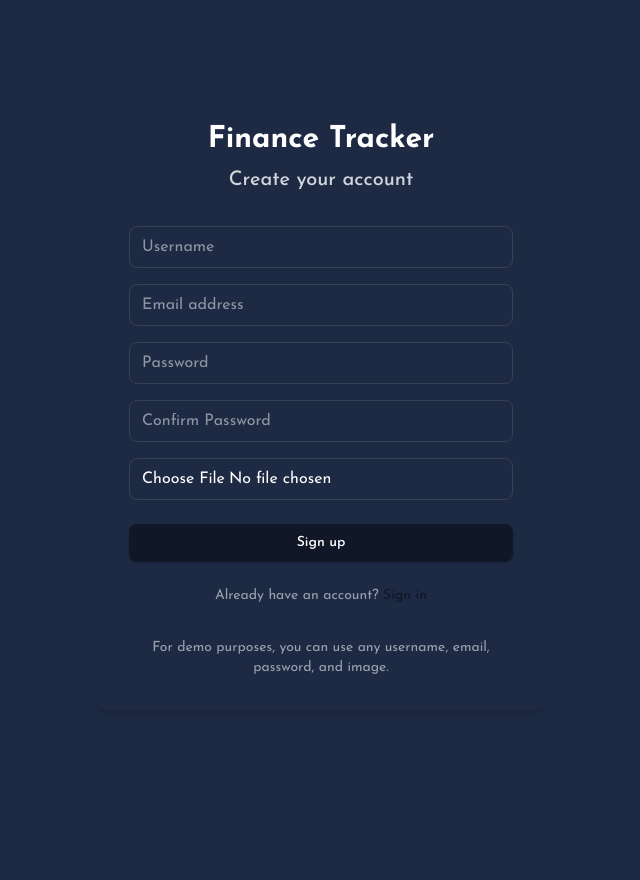
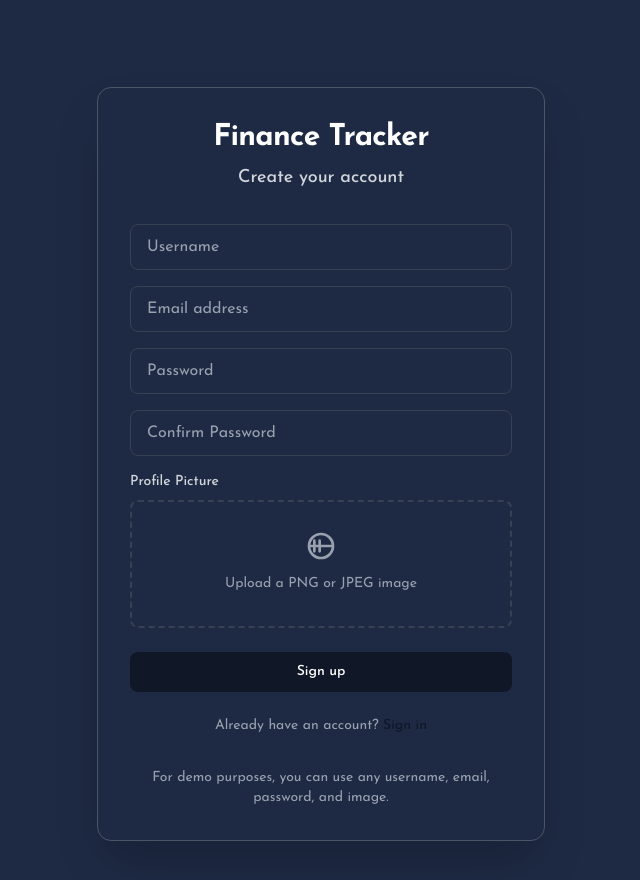
Before and after one commit to Bilalx0/Finance-Tracker, a React (Vite) app: page /signup in a window 1280 px wide. Shown: the top 880 px of the page, without its empty margins (319-959 px from the left). Before the commit the page ends 800 px from the top, so only its background shows below. Built offline with nearby package versions, Linux system fonts and the light colour scheme; no server answers.

Commit message:
Login + Sign up change

```diff
--- a/src/pages/Login.tsx
+++ b/src/pages/Login.tsx
@@ -52,15 +52,19 @@ const Login: React.FC = () => {
   }
 
   return (
-    <div className="min-h-screen flex items-center justify-center bg-dark p-4 font-josefin">
-      <div className="max-w-md w-full space-y-8 bg-dark.light p-8 rounded-lg shadow-lg">
+    <div className="min-h-screen flex items-center justify-center bg-dark px-4 sm:px-6 lg:px-8 font-josefin ">
+      <div className="w-full max-w-md space-y-8 bg-dark.light p-6 sm:p-8 rounded-xl shadow-2xl border-gray-600 border">
         <div className="text-center">
-          <h1 className="text-3xl font-bold text-white">Finance Tracker</h1>
-          <h2 className="mt-2 text-xl font-medium text-gray-300">Sign in to your account</h2>
+          <h1 className="text-3xl font-bold text-white tracking-tight">Finance Tracker</h1>
+          <h2 className="mt-2 text-lg font-medium text-gray-300">Sign in to your account</h2>
         </div>
 
         {error && (
-          <div className="bg-red-500 bg-opacity-20 text-white p-3 rounded-md text-sm">
+          <div
+            className="bg-red-500/20 text-red-100 p-4 rounded-md text-sm"
+            role="alert"
+            aria-live="assertive"
+          >
             {error}
           </div>
         )}
@@ -68,7 +72,9 @@ const Login: React.FC = () => {
         <form className="mt-8 space-y-6" onSubmit={handleSubmit}>
           <div className="space-y-4">
             <div>
-              <label htmlFor="email" className="sr-only">Email address</label>
+              <label htmlFor="email" className="sr-only">
+                Email address
+              </label>
               <input
                 id="email"
                 name="email"
@@ -77,13 +83,15 @@ const Login: React.FC = () => {
                 required
                 value={email}
                 onChange={(e) => setEmail(e.target.value)}
-                className="w-full px-3 py-2 border border-gray-700 rounded-md bg-dark focus:outline-none focus:ring-2 focus:ring-primary text-white"
+                className="w-full px-4 py-2.5 border border-gray-700 rounded-md bg-dark text-white placeholder-gray-400 focus:outline-none focus:ring-2 focus:ring-primary focus:border-transparent transition-colors"
                 placeholder="Email address"
               />
             </div>
 
             <div>
-              <label htmlFor="password" className="sr-only">Password</label>
+              <label htmlFor="password" className="sr-only">
+                Password
+              </label>
               <input
                 id="password"
                 name="password"
@@ -92,7 +100,7 @@ const Login: React.FC = () => {
                 required
                 value={password}
                 onChange={(e) => setPassword(e.target.value)}
-                className="w-full px-3 py-2 border border-gray-700 rounded-md bg-dark focus:outline-none focus:ring-2 focus:ring-primary text-white"
+                className="w-full px-4 py-2.5 border border-gray-700 rounded-md bg-dark text-white placeholder-gray-400 focus:outline-none focus:ring-2 focus:ring-primary focus:border-transparent transition-colors"
                 placeholder="Password"
               />
             </div>
@@ -102,7 +110,9 @@ const Login: React.FC = () => {
             <button
               type="submit"
               disabled={isSubmitting}
-              className={`w-full flex justify-center py-2 px-4 border border-transparent rounded-md shadow-sm text-sm font-medium text-white bg-primary hover:bg-blue-600 focus:outline-none focus:ring-2 focus:ring-offset-2 focus:ring-primary ${isSubmitting ? 'opacity-70 cursor-not-allowed' : ''}`}
+              className={`w-full py-2.5 px-4 rounded-md text-sm font-medium text-white bg-primary hover:bg-blue-600 focus:outline-none focus:ring-2 focus:ring-offset-2 focus:ring-primary transition-colors ${
+                isSubmitting ? 'opacity-70 cursor-not-allowed' : ''
+              }`}
             >
               {isSubmitting ? 'Signing in...' : 'Sign in'}
             </button>
@@ -110,7 +120,7 @@ const Login: React.FC = () => {
 
           <div className="text-center text-sm">
             <span className="text-gray-400">Don't have an account? </span>
-            <Link to="/signup" className="font-medium text-primary hover:text-blue-400">
+            <Link to="/signup" className="font-medium text-primary hover:text-blue-400 transition-colors">
               Sign up
             </Link>
           </div>
--- a/src/pages/Signup.tsx
+++ b/src/pages/Signup.tsx
@@ -134,21 +134,29 @@ const Signup: React.FC = () => {
   }
 
   return (
-    <div className="min-h-screen flex items-center justify-center bg-dark p-4 font-josefin">
-      <div className="max-w-md w-full space-y-8 bg-dark.light p-8 rounded-lg shadow-lg">
+    <div className="min-h-screen flex items-center justify-center bg-dark px-4 sm:px-6 lg:px-8 font-josefin my-16">
+      <div className="w-full max-w-md space-y-8 bg-dark.light p-6 sm:p-8 rounded-xl shadow-2xl border-gray-600 border">
         <div className="text-center">
-          <h1 className="text-3xl font-bold text-white">Finance Tracker</h1>
-          <h2 className="mt-2 text-xl font-medium text-gray-300">Create your account</h2>
+          <h1 className="text-3xl font-bold text-white tracking-tight">Finance Tracker</h1>
+          <h2 className="mt-2 text-lg font-medium text-gray-300">Create your account</h2>
         </div>
 
         {error && (
-          <div className="bg-red-500 bg-opacity-20 text-white p-3 rounded-md text-sm">
+          <div
+            className="bg-red-500/20 text-red-100 p-4 rounded-md text-sm"
+            role="alert"
+            aria-live="assertive"
+          >
             {error}
           </div>
         )}
 
         {qualityWarning && (
-          <div className="bg-yellow-500 bg-opacity-20 text-white p-3 rounded-md text-sm">
+          <div
+            className="bg-yellow-500/20 text-yellow-100 p-4 rounded-md text-sm"
+            role="alert"
+            aria-live="polite"
+          >
             {qualityWarning}
           </div>
         )}
@@ -156,7 +164,9 @@ const Signup: React.FC = () => {
         <form className="mt-8 space-y-6" onSubmit={handleSubmit}>
           <div className="space-y-4">
             <div>
-              <label htmlFor="username" className="sr-only">Username</label>
+              <label htmlFor="username" className="sr-only">
+                Username
+              </label>
               <input
                 id="username"
                 name="username"
@@ -165,13 +175,15 @@ const Signup: React.FC = () => {
                 required
                 value={username}
                 onChange={(e) => setUsername(e.target.value)}
-                className="w-full px-3 py-2 border border-gray-700 rounded-md bg-dark focus:outline-none focus:ring-2 focus:ring-primary text-white"
+                className="w-full px-4 py-2.5 border border-gray-700 rounded-md bg-dark text-white placeholder-gray-400 focus:outline-none focus:ring-2 focus:ring-primary focus:border-transparent transition-colors"
                 placeholder="Username"
               />
             </div>
 
             <div>
-              <label htmlFor="email" className="sr-only">Email address</label>
+              <label htmlFor="email" className="sr-only">
+                Email address
+              </label>
               <input
                 id="email"
                 name="email"
@@ -180,13 +192,15 @@ const Signup: React.FC = () => {
                 required
                 value={email}
                 onChange={(e) => setEmail(e.target.value)}
-                className="w-full px-3 py-2 border border-gray-700 rounded-md bg-dark focus:outline-none focus:ring-2 focus:ring-primary text-white"
+                className="w-full px-4 py-2.5 border border-gray-700 rounded-md bg-dark text-white placeholder-gray-400 focus:outline-none focus:ring-2 focus:ring-primary focus:border-transparent transition-colors"
                 placeholder="Email address"
               />
             </div>
 
             <div>
-              <label htmlFor="password" className="sr-only">Password</label>
+              <label htmlFor="password" className="sr-only">
+                Password
+              </label>
               <input
                 id="password"
                 name="password"
@@ -195,13 +209,15 @@ const Signup: React.FC = () => {
                 required
                 value={password}
                 onChange={(e) => setPassword(e.target.value)}
-                className="w-full px-3 py-2 border border-gray-700 rounded-md bg-dark focus:outline-none focus:ring-2 focus:ring-primary text-white"
+                className="w-full px-4 py-2.5 border border-gray-700 rounded-md bg-dark text-white placeholder-gray-400 focus:outline-none focus:ring-2 focus:ring-primary focus:border-transparent transition-colors"
                 placeholder="Password"
               />
             </div>
 
             <div>
-              <label htmlFor="confirm-password" className="sr-only">Confirm Password</label>
+              <label htmlFor="confirm-password" className="sr-only">
+                Confirm Password
+              </label>
               <input
                 id="confirm-password"
                 name="confirmPassword"
@@ -210,13 +226,39 @@ const Signup: React.FC = () => {
                 required
                 value={confirmPassword}
                 onChange={(e) => setConfirmPassword(e.target.value)}
-                className="w-full px-3 py-2 border border-gray-700 rounded-md bg-dark focus:outline-none focus:ring-2 focus:ring-primary text-white"
+                className="w-full px-4 py-2.5 border border-gray-700 rounded-md bg-dark text-white placeholder-gray-400 focus:outline-none focus:ring-2 focus:ring-primary focus:border-transparent transition-colors"
                 placeholder="Confirm Password"
               />
             </div>
 
             <div>
-              <label htmlFor="avatar" className="sr-only">Avatar</label>
+              <label htmlFor="avatar" className="block text-sm font-medium text-gray-300 mb-2">
+                Profile Picture
+              </label>
+              <div className="flex items-center justify-center w-full">
+                <label
+                  htmlFor="avatar"
+                  className="flex flex-col items-center justify-center w-full h-32 border-2 border-gray-700 border-dashed rounded-md bg-dark hover:bg-gray-800 cursor-pointer transition-colors"
+                >
+                  <div className="flex flex-col items-center justify-center pt-5 pb-6">
+                    <svg
+                      className="w-8 h-8 mb-3 text-gray-400"
+                      fill="none"
+                      stroke="currentColor"
+                      viewBox="0 0 24 24"
+                      xmlns="http://www.w3.org/2000/svg"
+                    >
+                      <path
+                        strokeLinecap="round"
+                        strokeLinejoin="round"
+                        strokeWidth="2"
+                        d="M7 16V12m0 0V8m0 4h4m0 0h4m-4 0V8m0 4v4m10-4H3m18 0a9 9 0 11-18 0 9 9 0 0118 0z"
+                      ></path>
+                    </svg>
+                    <p className="text-sm text-gray-400">
+                      {avatar ? avatar.name : 'Upload a PNG or JPEG image'}
+                    </p>
+                  </div>
                   <input
                     id="avatar"
                     name="avatar"
@@ -224,9 +266,10 @@ const Signup: React.FC = () => {
                     accept="image/png,image/jpeg"
                     required
                     onChange={handleAvatarChange}
-                className="w-full px-3 py-2 border border-gray-700 rounded-md bg-dark focus:outline-none focus:ring-2 focus:ring-primary text-white"
+                    className="hidden"
                   />
-              {avatar && <p className="text-sm text-gray-400 mt-1">Selected: {avatar.name}</p>}
+                </label>
+              </div>
             </div>
           </div>
 
@@ -234,7 +277,9 @@ const Signup: React.FC = () => {
             <button
               type="submit"
               disabled={isSubmitting}
-              className={`w-full flex justify-center py-2 px-4 border border-transparent rounded-md shadow-sm text-sm font-medium text-white bg-primary hover:bg-blue-600 focus:outline-none focus:ring-2 focus:ring-offset-2 focus:ring-primary ${isSubmitting ? 'opacity-70 cursor-not-allowed' : ''}`}
+              className={`w-full py-2.5 px-4 rounded-md text-sm font-medium text-white bg-primary hover:bg-blue-600 focus:outline-none focus:ring-2 focus:ring-offset-2 focus:ring-primary transition-colors ${
+                isSubmitting ? 'opacity-70 cursor-not-allowed' : ''
+              }`}
             >
               {isSubmitting ? 'Creating account...' : 'Sign up'}
             </button>
@@ -242,7 +287,7 @@ const Signup: React.FC = () => {
 
           <div className="text-center text-sm">
             <span className="text-gray-400">Already have an account? </span>
-            <Link to="/login" className="font-medium text-primary hover:text-blue-400">
+            <Link to="/login" className="font-medium text-primary hover:text-blue-400 transition-colors">
               Sign in
             </Link>
           </div>
```
Lines whose indentation alone changed are shown as unchanged.
